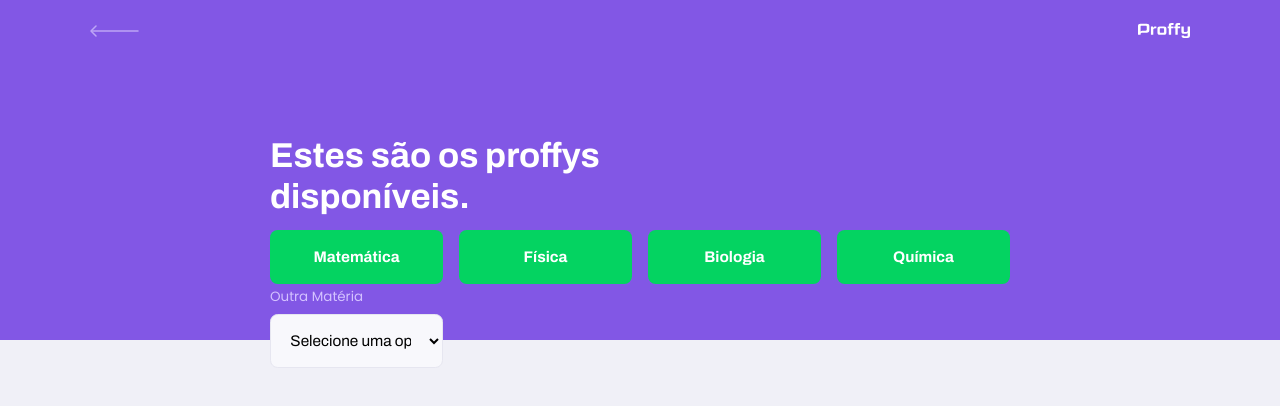
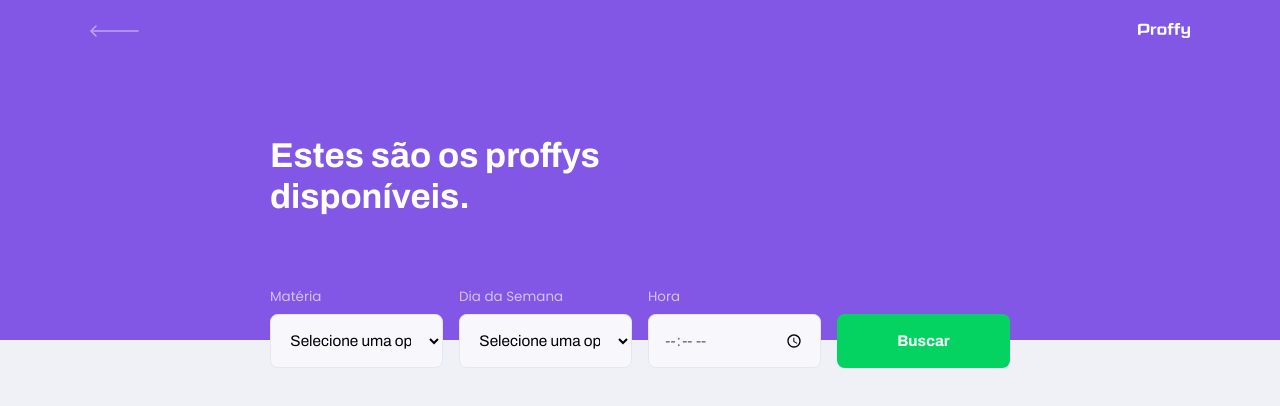
Before and after one commit to felipedantas184/meu-prof, a React (Create React App) app: page /study in a window 1280 px wide. Shown: the top 406 px of the page. Built offline with nearby package versions, Linux system fonts and the light colour scheme.

Commit message:
Update index.tsx

```diff
--- a/src/pages/TeacherList/index.tsx
+++ b/src/pages/TeacherList/index.tsx
@@ -1,12 +1,9 @@
 import React, { useState, FormEvent } from 'react';
-import { useHistory } from 'react-router-dom';
 
 import PageHeader from '../../components/PageHeader';
 import TeacherItem, { Teacher } from '../../components/TeacherItem';
 import Input from '../../components/Input';
 import Select from '../../components/Select';
-
-import whatsappIcon from '../../assets/images/icons/whatsapp.svg';
 
 import api from '../../services/api';
 
@@ -14,129 +11,33 @@ import './styles.css';
 
 
 function TeacherList() {
-    const history = useHistory();
+    const [teachers, setTeachers] = useState([]);
 
     const [subject, setSubject] = useState('');
     const [week_day, setWeek_day] = useState('');
     const [time, setTime] = useState('');
 
-    function handleDetails(id: string) {
-        localStorage.setItem('teacherId', id)
-        history.push('/detail')
+    async function searchTeachers(e: FormEvent) {
+        e.preventDefault();
+
+        const response = await api.get('classes', {
+            params: {
+                subject,
+                week_day,
+                time
+            }
+        });
+
+        setTeachers(response.data);
     }
-
-    const teachers = [
-        {
-          "id": '1',
-          "subject": "Física",
-          "cost": "60",
-          "online": "Disponível",
-          "group": "Disponível",
-          "course": "Medicina",
-          "name": "Felipe Dantas",
-          "avatar": "https://avatars0.githubusercontent.com/u/62896397?s=460&u=7f6eb283e67fddf77d5e43f2987cf9948bff7d55&v=4",
-          "whatsapp": "86995185757",
-          "bio": "Professor de Física, Matemática e Química. Gosto de ajudar alunos a alcançarem boas notas"
-        },
-        {
-          "id": '2',
-          "subject": "Matemática",
-          "cost": "50",
-          "online": "Disponível",
-          "group": "Disponível",
-          "course": "Medicina",
-          "name": "João Gabriel",
-          "avatar": "https://mcusercontent.com/bc934d067a92cc650b4ec728f/images/a5aa0ab7-d7ea-432d-8d77-6c3858debc81.jpg",
-          "whatsapp": "86994940808",
-          "bio": "Professora de Física, Matemática e Química. Gosto de ajudar alunos a alcançarem boas notas"
-        },
-        {
-          "id": '3',
-          "subject": "Matemática",
-          "cost": "55",
-          "online": "Disponível",
-          "group": "Disponível",
-          "course": "Medicina",
-          "name": "Francisco Gabriel",
-          "avatar": "https://mcusercontent.com/bc934d067a92cc650b4ec728f/images/cc557df7-6686-4f24-9bf1-bc6a2381f187.jpg",
-          "whatsapp": "86994940808",
-          "bio": "Professora de Física, Matemática e Química. Gosto de ajudar alunos a alcançarem boas notas"
-        },
-        {
-          "id": '4',
-          "subject": "Matemática",
-          "cost": "45",
-          "online": "Disponível",
-          "group": "Disponível",
-          "course": "Medicina",
-          "name": "Gabriel Soares",
-          "avatar": "https://mcusercontent.com/bc934d067a92cc650b4ec728f/images/73df8814-14e5-4330-ade6-80b76faeaf72.jpg",
-          "whatsapp": "86994940808",
-          "bio": "Professora de Física, Matemática e Química. Gosto de ajudar alunos a alcançarem boas notas"
-        },
-        {
-          "id": '5',
-          "subject": "Matemática",
-          "cost": "60",
-          "online": "Disponível",
-          "group": "Disponível",
-          "course": "Medicina",
-          "name": "Nicole Dantas",
-          "avatar": "https://avatars0.githubusercontent.com/u/62896397?s=460&u=7f6eb283e67fddf77d5e43f2987cf9948bff7d55&v=4",
-          "whatsapp": "86994940808",
-          "bio": "Professora de Física, Matemática e Química. Gosto de ajudar alunos a alcançarem boas notas"
-        },
-        {
-          "id": '6',
-          "subject": "Biologia",
-          "cost": "60",
-          "online": "Disponível",
-          "group": "Disponível",
-          "course": "Design Gráfico",
-          "name": "Pam Beesly",
-          "avatar": "https://i.insider.com/5aeb5fa742e1cc19da46a727?width=1100&format=jpeg&auto=webp",
-          "whatsapp": "86994940808",
-          "bio": "Professora de Física, Matemática e Química. Gosto de ajudar alunos a alcançarem boas notas"
-        },
-        {
-        "id": '7',
-        "subject": "Biologia",
-        "cost": "80",
-        "online": "Disponível",
-        "group": "Disponível",
-        "course": "Administração",
-        "name": "Michael Scott",
-        "avatar": "https://upload.wikimedia.org/wikipedia/en/d/dc/MichaelScott.png",
-        "whatsapp": "86994940808",
-        "bio": "Professora de Física, Matemática e Química. Gosto de ajudar alunos a alcançarem boas notas"
-        },
-      ]
-
 
     return (
         <div id="page-teacher-list" className="container">
             <PageHeader title="Estes são os proffys disponíveis." >
-                <div id="search-teachers">
-
-                    <button onClick={() => {setSubject("Matemática")}}>
-                        Matemática
-                    </button>
-
-                    <button onClick={() => {setSubject("Física")}}>
-                        Física
-                    </button>
-
-                    <button onClick={() => {setSubject("Biologia")}}>
-                        Biologia
-                    </button>
-
-                    <button onClick={() => {setSubject("Química")}}>
-                        Química
-                    </button>
-
-                    <Select
+                <form id="search-teachers" onSubmit={searchTeachers}>
+                <Select
                         name="subject"
-                        label="Outra Matéria"
+                        label="Matéria"
                         value={subject}
                         onChange={e => { setSubject(e.target.value) }}
                         options={[
@@ -151,59 +52,39 @@ function TeacherList() {
                             { value: 'História', label: 'História' },
                             { value: 'Biologia', label: 'Biologia' },
                         ]}
+                />
+                <Select
+                        name="week_day"
+                        label="Dia da Semana"
+                        value={week_day}
+                        onChange={e => { setWeek_day(e.target.value) }}
+                        options={[
+                            { value: '0', label: 'Domingo' },
+                            { value: '1', label: 'Segunda-feira' },
+                            { value: '2', label: 'Terça-feira' },
+                            { value: '3', label: 'Quarta-feira' },
+                            { value: '4', label: 'Quinta-feira' },
+                            { value: '5', label: 'Sexta-feira' },
+                            { value: '6', label: 'Sábado' },
+                        ]}
+                />
+                    <Input
+                        type="time"
+                        name="time"
+                        label="Hora"
+                        value={time}
+                        onChange={e => { setTime(e.target.value) }}
                     />
-                </div>
+
+                    <button type="submit">
+                        Buscar
+                    </button>
+                </form>
             </PageHeader>
 
-            <section>
-
-            </section>
-
             <main>
-                {teachers
-                .filter(teacher => teacher.subject === `${subject}`)
-                .map((teacher) => {
-                    return (
-                        <article key={teacher.id} className="teacher-item">
-                            <header>
-                                <img src={teacher.avatar} alt={teacher.name} style={{objectFit: 'cover'}} />
-                                <div>
-                                    <strong>{teacher.name}</strong>
-                                    <span>{teacher.subject}</span>
-                                </div>
-                            </header>
-                            <div className="infoGroupTeacher" style={{justifyContent: 'flex-start'}}>
-                                <div style={{justifySelf: 'flex-start', marginLeft: 3, marginBottom: 10, display: 'flex', flexDirection: 'row'}}>
-                                    <strong style={{marginRight: 10}} >Cursa:</strong>
-                                    <p>{teacher.course}</p>
-                                </div>
-                            </div>
-
-                            <div className="infoGroupTeacher">
-                                <div style={{width: '48%'}}>
-                                    <strong>Aulas em Grupo:</strong>
-                                    <p>{teacher.group}</p>
-                                </div>
-
-                                <div style={{width: '48%', justifySelf: 'flex-end'}}>
-                                    <strong>Aulas Online:</strong>
-                                    <p>{teacher.online}</p>
-                                </div>
-                            </div>
-
-                            <footer>
-                                <p>
-                                    Preço/Hora
-                                    <strong>R$ {teacher.cost},00</strong>
-                                </p>
-                                <button
-                                    onClick={()=> handleDetails(teacher.id) }
-                                    >
-                                    Ver Detalhes
-                                </button>
-                            </footer>
-                        </article>
-                    )
+                {teachers.map((teacher: Teacher) => {
+                    return <TeacherItem key={teacher.id} teacher={teacher} />;
                 })}
             </main>
         </div>
```
